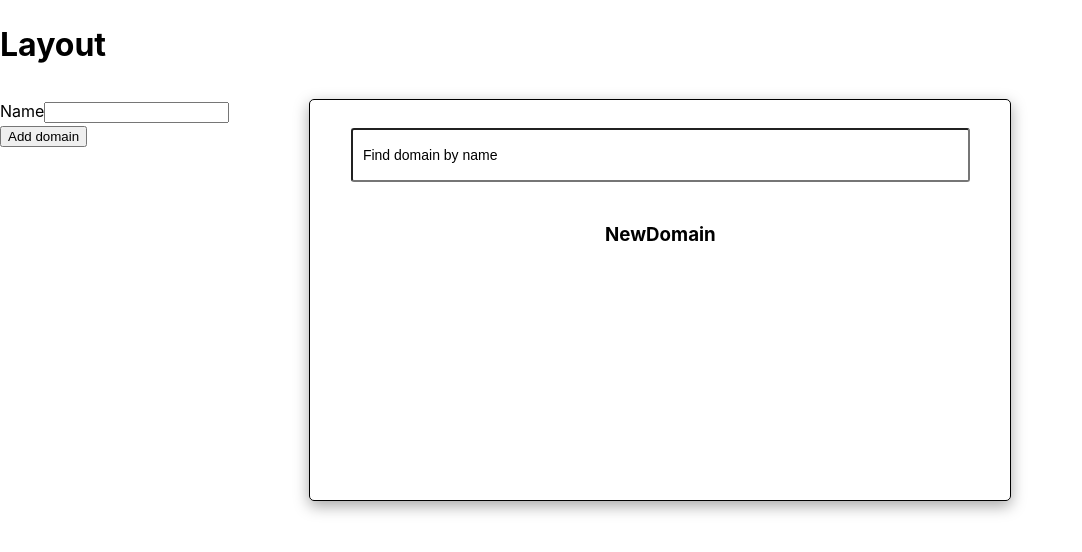
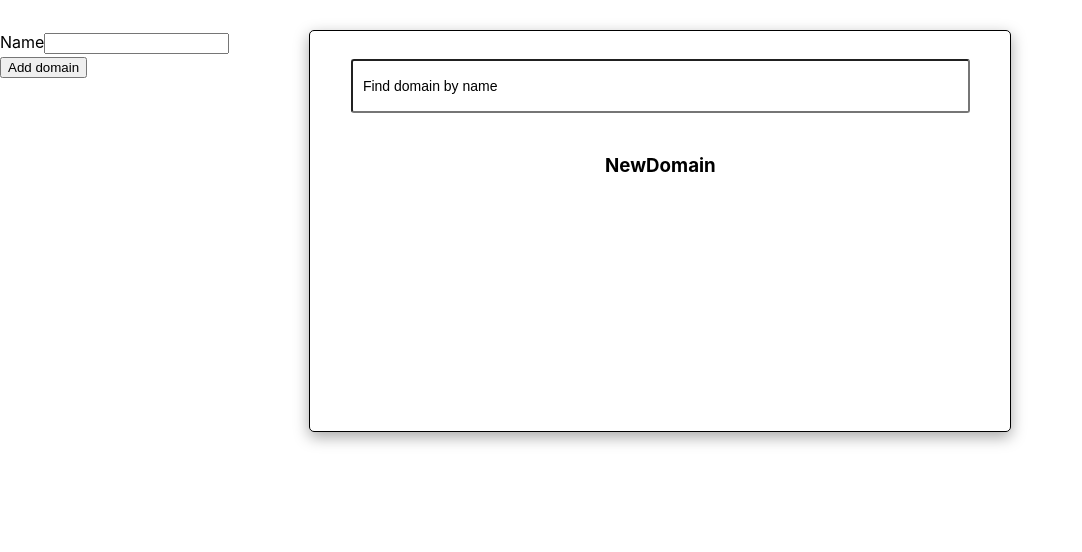
Before and after one commit to INRGI/CopyMaker, a React (Vite) app: page / in a window 1280 px wide. Shown: the top 552 px of the page, without its empty margins (0-1082 px from the left). Built offline with nearby package versions, Linux system fonts and the light colour scheme.

Commit message:
Hide Layout

```diff
--- a/src/components/Layout/Layout.jsx
+++ b/src/components/Layout/Layout.jsx
@@ -3,7 +3,7 @@ import { Outlet } from "react-router-dom";
 const Layout = () => {
     return (
     <>
-        <h1>Layout</h1>
+
         <Outlet />
     </>)
 }
```
